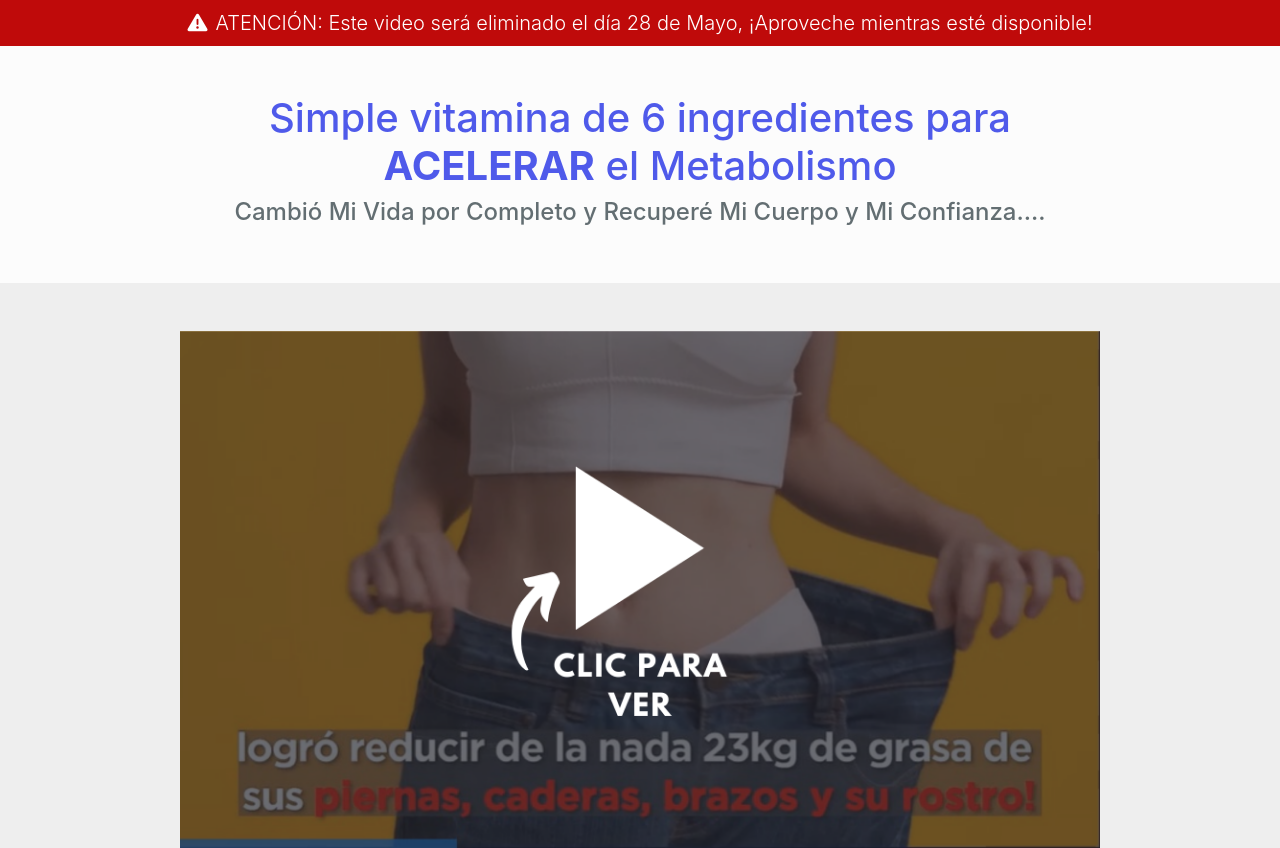
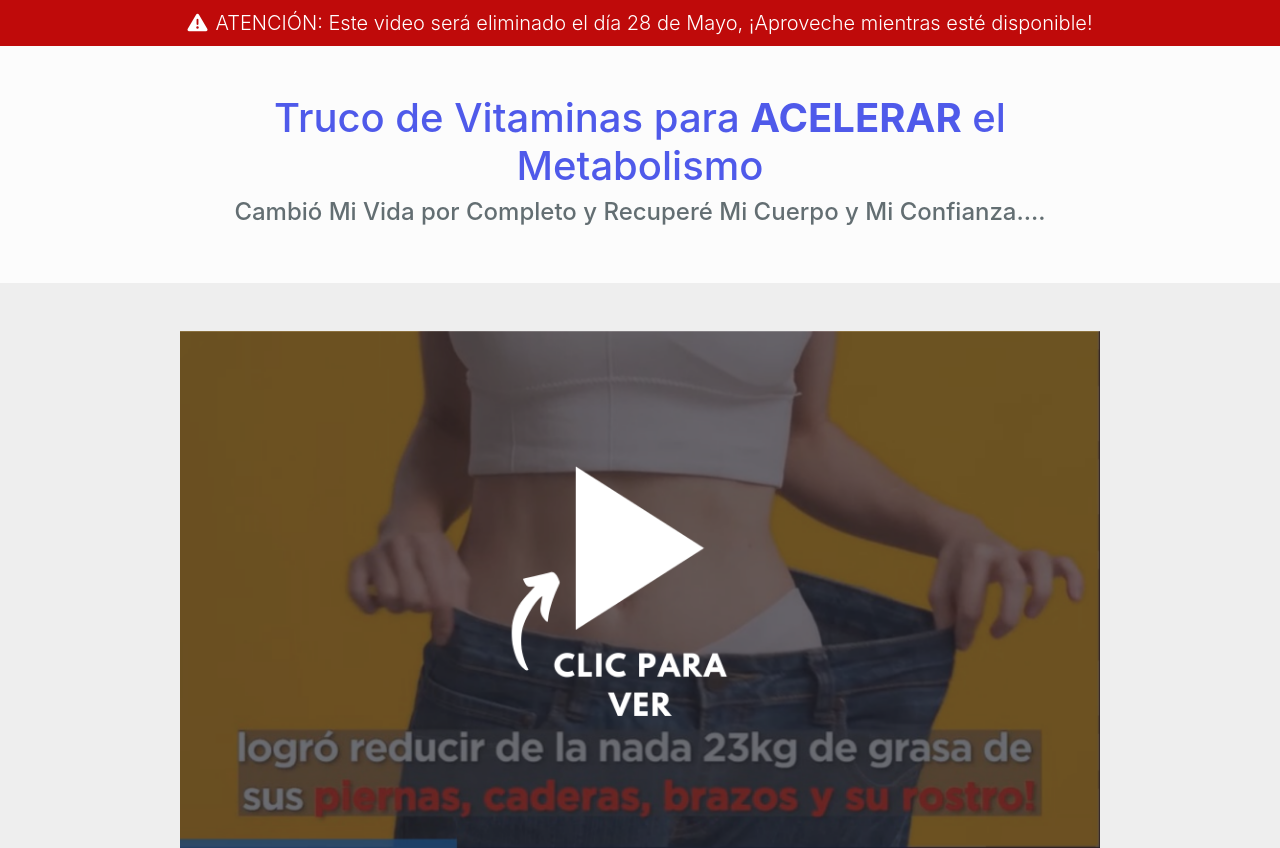
Before and after one commit to gabrielgurgel29/tiendadesalud.online, a plain HTML site: page index.html in a window 1280 px wide. Shown: the top 848 px of the page. Drawn offline with nearby package versions, Linux system fonts and the light colour scheme.

Commit message:
Update index.html

```diff
--- a/index.html
+++ b/index.html
@@ -42,7 +42,7 @@
       <div class="container">
         <div class="row justify-content-center">
           <div class="col-lg-10 text-center">
-            <h1>Simple vitamina de 6 ingredientes para <b>ACELERAR</b> el Metabolismo</h1>
+            <h1>Truco de Vitaminas para <b>ACELERAR</b> el Metabolismo</h1>
             <h4>Cambió Mi Vida por Completo y Recuperé Mi Cuerpo y Mi Confianza....</h4>
           </div>
         </div>
```
